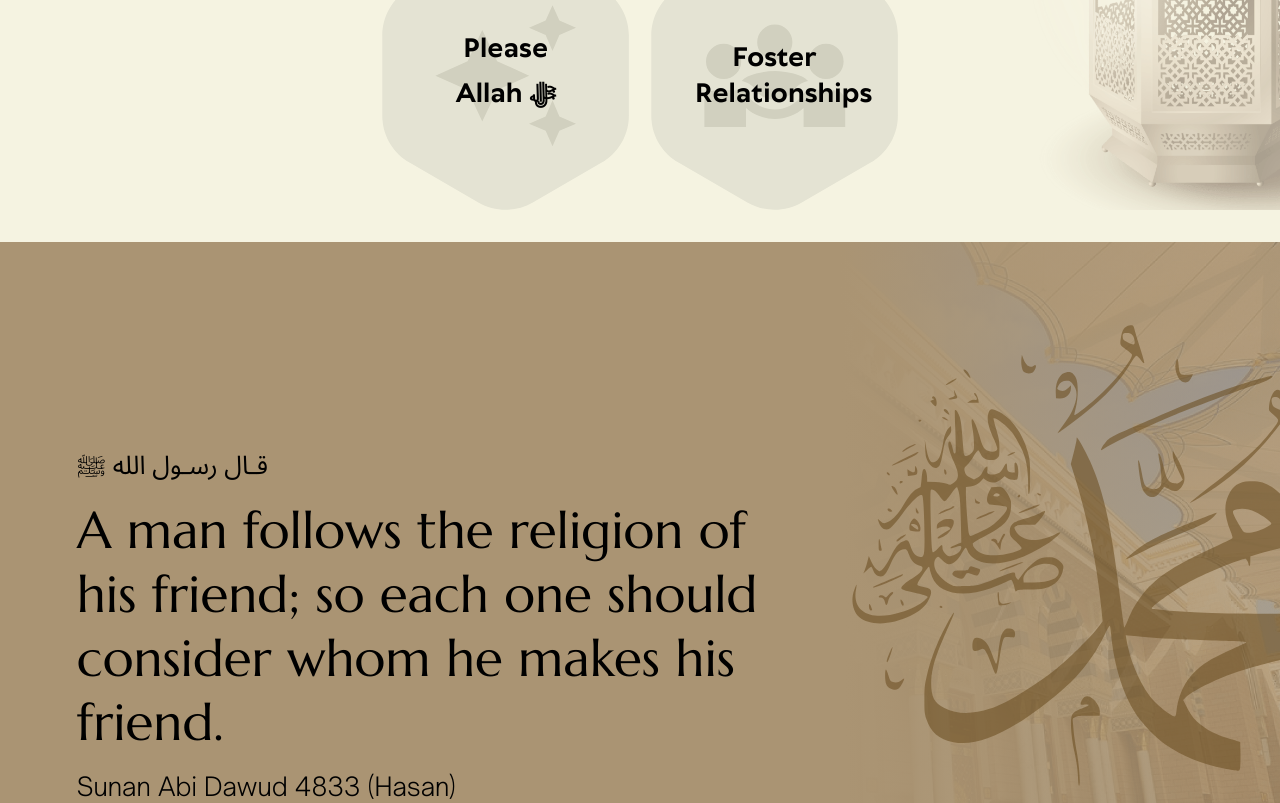
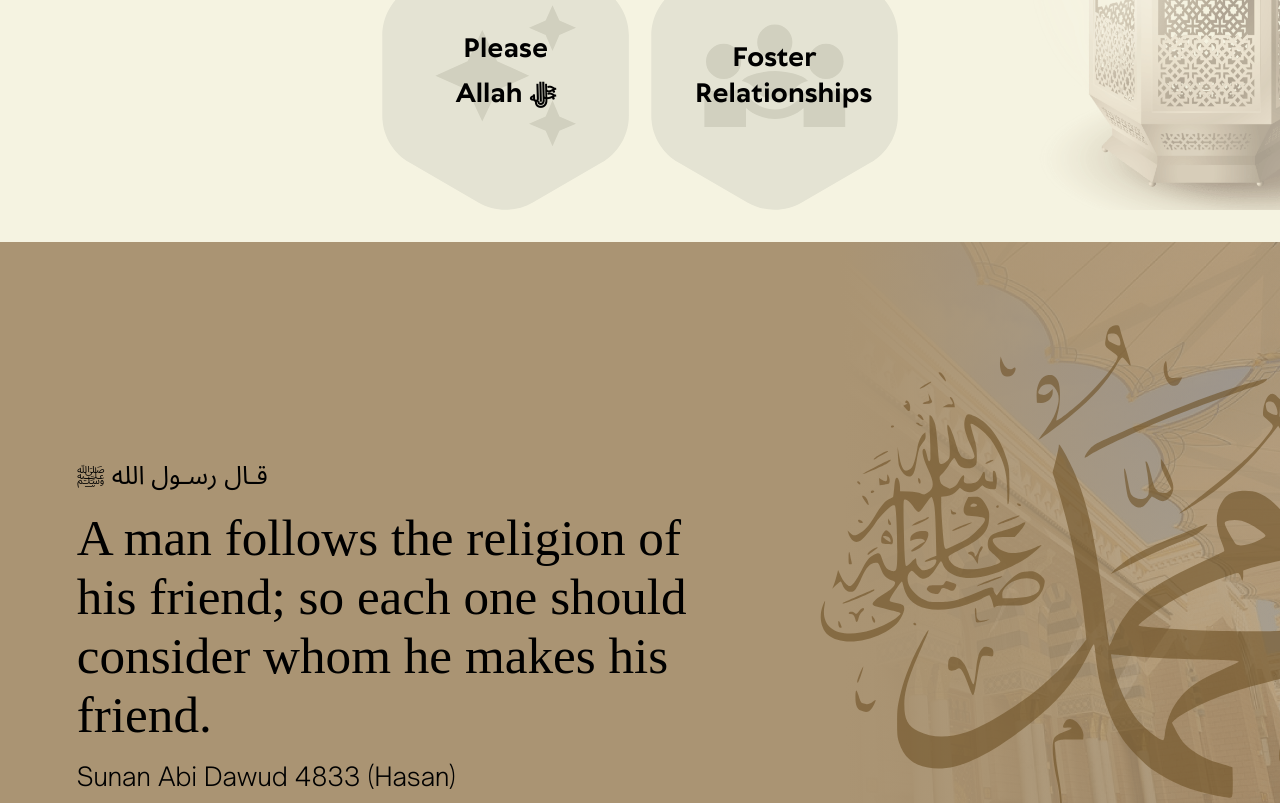
Before and after one commit to MahmudlHasanMahi/UTSMUSLIM, a React (Vite) app: page / in a window 1280 px wide. Shown: the part 3905-4708 px from the top of the page. Built offline with nearby package versions, Linux system fonts and the light colour scheme.

Commit message:
Removing Font from css to HTML File

```diff
--- a/src/index.css
+++ b/src/index.css
@@ -1,5 +1,3 @@
-@import url("https://fonts.googleapis.com/css2?family=Inter:wght@100;200;300;400;500;600;700;800;900&family=Marcellus&family=Noto+Sans:wght@100;200;300;400;500;600;700;800;900&display=swap");
-@import url("https://fonts.googleapis.com/css2?family=Noto+Sans+Arabic:wght@100;200;300;400;500;600&display=swap");
 @font-face {
   font-family: "TT Wellingtons Trl";
   src: url("./assets/Fonts/TTWellingtonsTrialBold.woff2") format("woff2");
```
